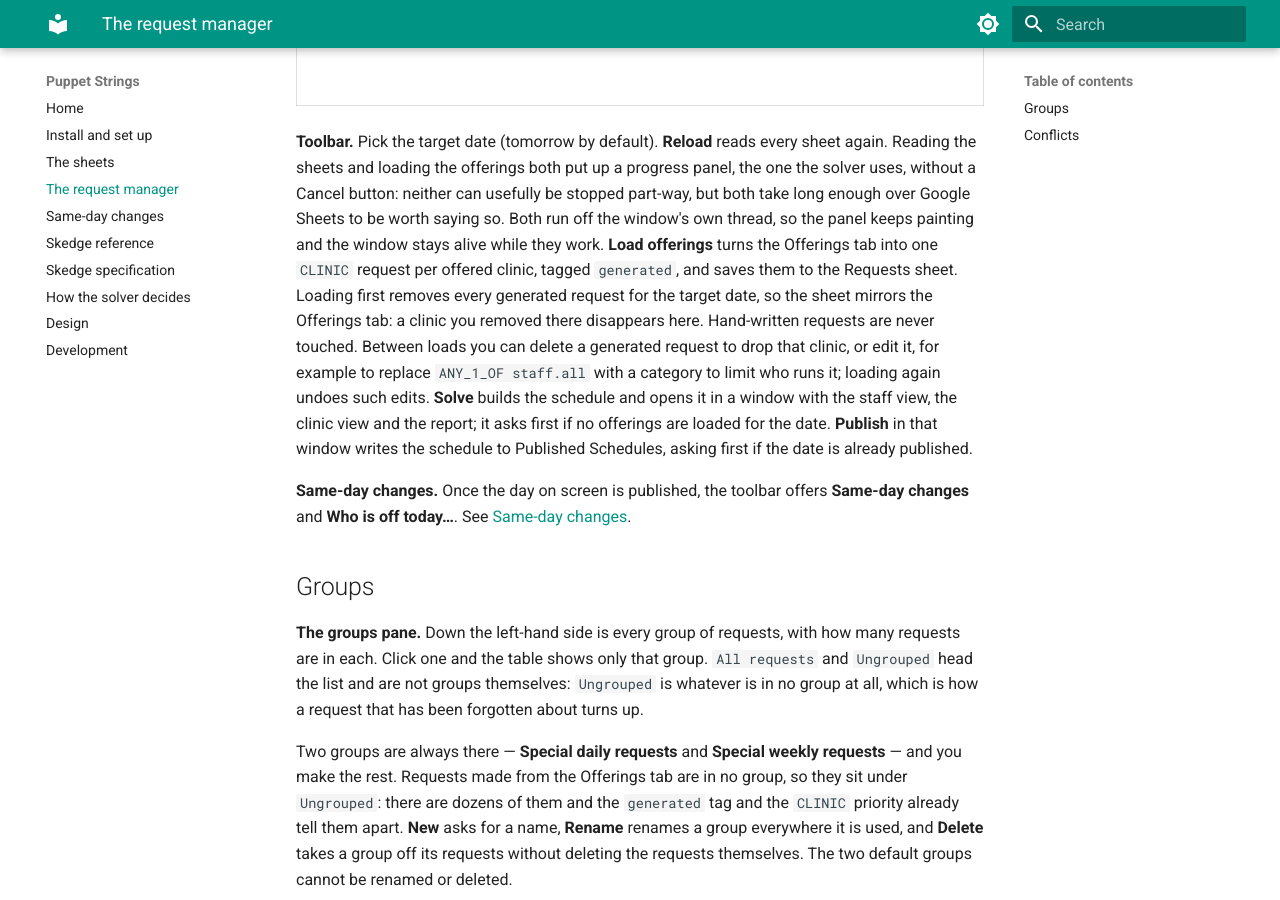
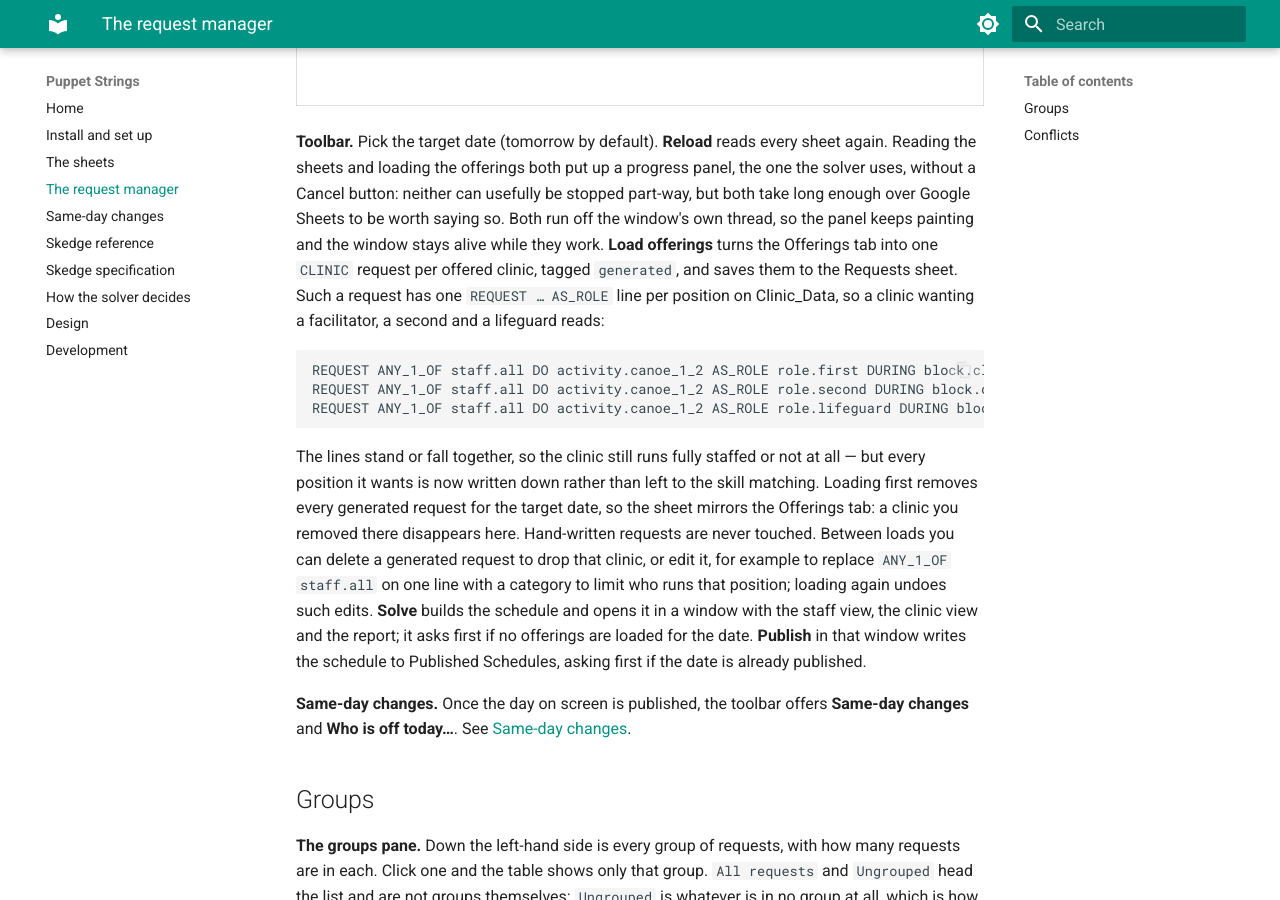
Before and after one commit to Dylan-Puppet-Master/Puppet-Strings, an MkDocs documentation site: the page built from docs/app.md, in a window 1280 px wide and 900 px high, scrolled down 507 px. Built offline with MkDocs 1.6.1 and Material for MkDocs 9.7.7, drawn with Linux system fonts in a browser that asks for light colours.

Commit message:
Ask for every clinic position by name
A generated clinic request said "someone does this clinic" and left the
rest to the structural constraints. Now it says which positions it wants:
one REQUEST … AS_ROLE line per position on Clinic_Data, facilitators then
lifeguards. The lines stand or fall together, so the clinic still runs
fully staffed or not at all — it is just written down instead of implied.

Co-Authored-By: Claude Opus 5 <noreply@anthropic.com>

````diff
--- a/docs/app.md
+++ b/docs/app.md
@@ -12,12 +12,23 @@ solver uses, without a Cancel button: neither can usefully be stopped part-way,
 take long enough over Google Sheets to be worth saying so. Both run off the window's own
 thread, so the panel keeps painting and the window stays alive while they work.
 **Load offerings** turns the Offerings tab into one `CLINIC` request per offered clinic,
-tagged `generated`, and saves them to the Requests sheet. Loading first removes every
-generated request for the target date, so the sheet mirrors the Offerings tab: a clinic
-you removed there disappears here. Hand-written requests are never touched. Between loads
-you can delete a generated request to drop that clinic, or edit it, for example to
-replace `ANY_1_OF staff.all` with a category to limit who runs it; loading again undoes
-such edits. **Solve** builds the schedule and opens it in a window with the staff view, the
+tagged `generated`, and saves them to the Requests sheet. Such a request has one
+`REQUEST … AS_ROLE` line per position on Clinic_Data, so a clinic wanting a facilitator, a
+second and a lifeguard reads:
+
+```skedge
+REQUEST ANY_1_OF staff.all DO activity.canoe_1_2 AS_ROLE role.first DURING block.clinic_1 ON 2026-09-17
+REQUEST ANY_1_OF staff.all DO activity.canoe_1_2 AS_ROLE role.second DURING block.clinic_1 ON 2026-09-17
+REQUEST ANY_1_OF staff.all DO activity.canoe_1_2 AS_ROLE role.lifeguard DURING block.clinic_1 ON 2026-09-17
+```
+
+The lines stand or fall together, so the clinic still runs fully staffed or not at all —
+but every position it wants is now written down rather than left to the skill matching.
+Loading first removes every generated request for the target date, so the sheet mirrors
+the Offerings tab: a clinic you removed there disappears here. Hand-written requests are
+never touched. Between loads you can delete a generated request to drop that clinic, or
+edit it, for example to replace `ANY_1_OF staff.all` on one line with a category to limit
+who runs that position; loading again undoes such edits. **Solve** builds the schedule and opens it in a window with the staff view, the
 clinic view and the report; it asks first if no offerings are loaded for the date.
 **Publish** in that window writes the schedule to Published Schedules, asking first if the
 date is already published.
````
Also changed, not shown: docs/skedge.md (+5 -3 lines), docs/technical-outline.md (+4 -1 lines), 2 other files.
